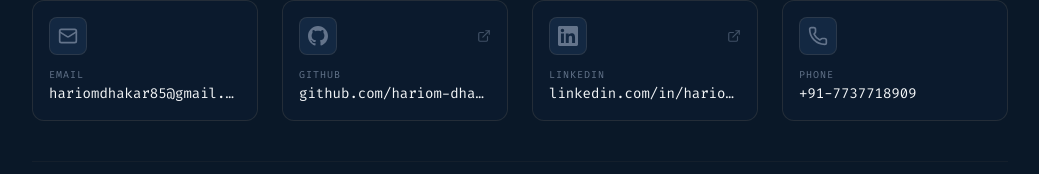
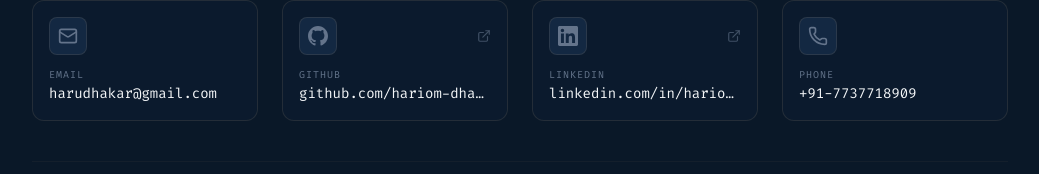
Before and after one commit to hariom-dhakar/portfolio, a React (Vite) app: page / in a window 1280 px wide. Shown: the part 9081-9255 px from the top of the page, without its empty margins (120-1159 px from the left). Built offline with nearby package versions, Linux system fonts and the light colour scheme.

Commit message:
Fixed Contact Links

```diff
--- a/src/features/contact/Contact.tsx
+++ b/src/features/contact/Contact.tsx
@@ -28,8 +28,8 @@ export const Contact = memo(() => {
   const links = [
     {
       name: "Email",
-      value: "hariomdhakar85@gmail.com",
-      href: "mailto:hariomdhakar85@gmail.com",
+      value: "harudhakar@gmail.com",
+      href: "mailto:harudhakar@gmail.com",
       icon: <Mail className="w-5 h-5" aria-hidden="true" />
     },
     {
@@ -40,8 +40,8 @@ export const Contact = memo(() => {
     },
     {
       name: "LinkedIn",
-      value: "linkedin.com/in/hariom-dhakar",
-      href: "https://linkedin.com/in/hariom-dhakar",
+      value: "linkedin.com/in/hariomdhakar11",
+      href: "https://linkedin.com/in/hariomdhakar11",
       icon: <LinkedinIcon className="w-5 h-5" aria-hidden="true" />
     },
     {
```
